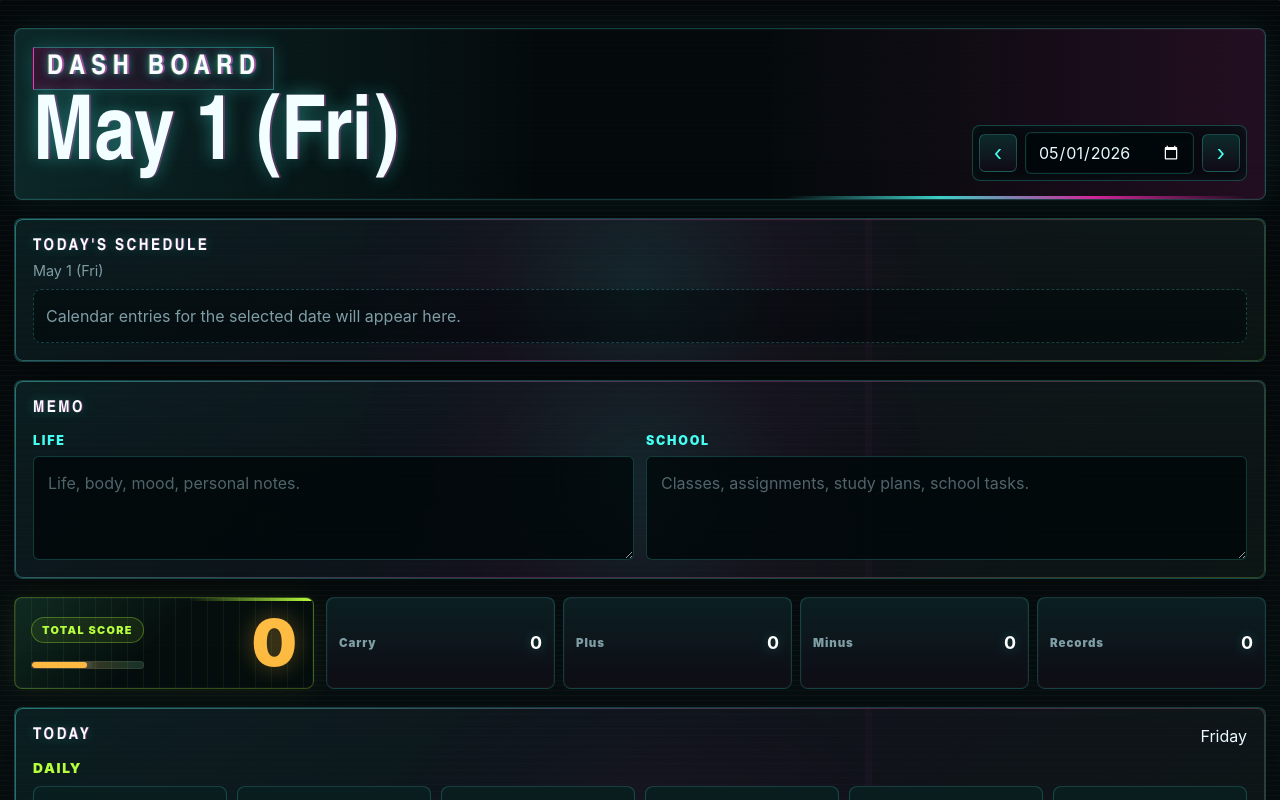
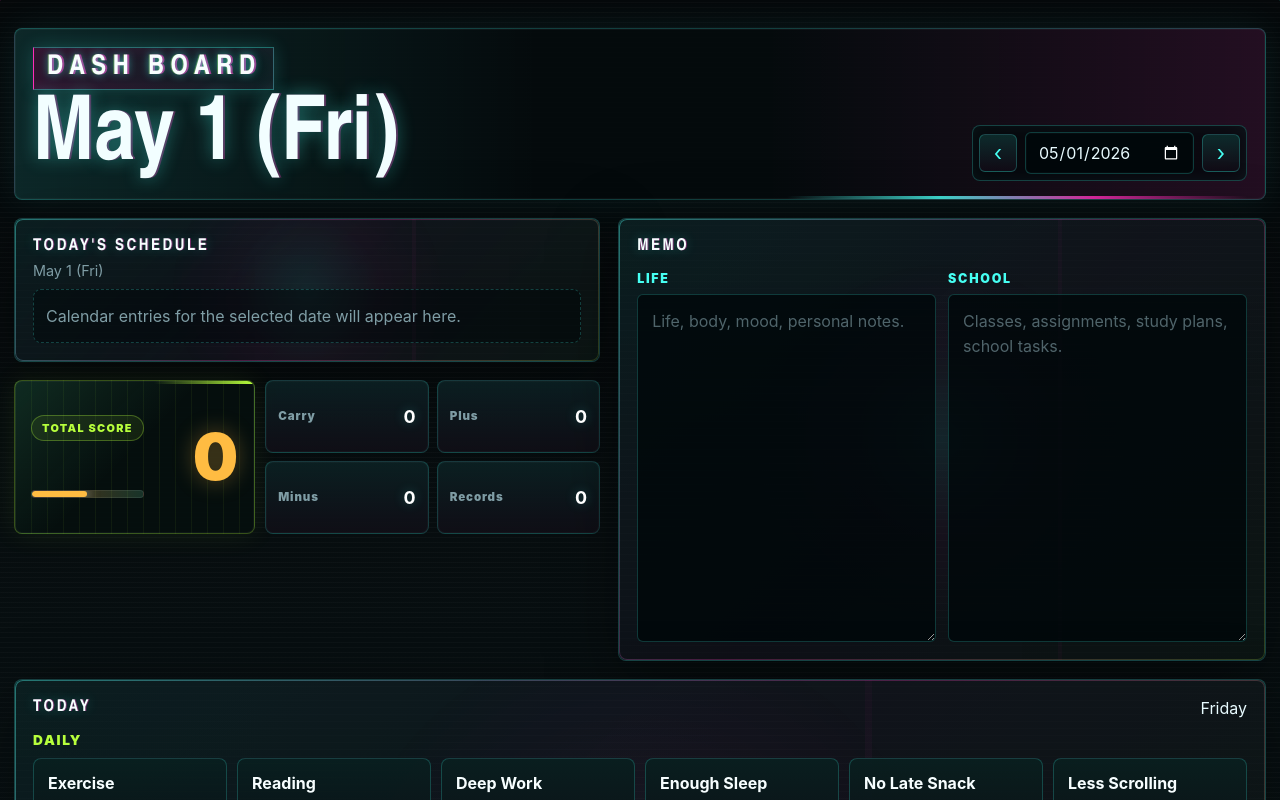
Before and after one commit to Link-Code-ASH/dash-board, a React (Vite) app: page / in a window 1280 px wide. Shown: the top 800 px of the page. Built offline with nearby package versions, Linux system fonts and the light colour scheme.

Commit message:
Refine top layout and dashboard controls

```diff
--- a/src/App.jsx
+++ b/src/App.jsx
@@ -712,9 +712,17 @@ function App() {
     "main",
     { className: "app-shell" },
     h(Topbar, { selectedDate, setSelectedDate, shiftDate }),
-    h(SchedulePanel, { calendar: data.calendar, selectedDate }),
-    h(MemoPanel, { memo, updateMemo }),
-    h(ScorePanel, { entryCount: entries.length, scoreInfo }),
+    h(
+      "div",
+      { className: "daily-workspace" },
+      h(
+        "div",
+        { className: "daily-left-rail" },
+        h(SchedulePanel, { calendar: data.calendar, selectedDate }),
+        h(ScorePanel, { entryCount: entries.length, scoreInfo }),
+      ),
+      h(MemoPanel, { memo, updateMemo }),
+    ),
     h(TodayPlanPanel, {
       categories: data.categories,
       entries,
--- a/src/styles.css
+++ b/src/styles.css
@@ -304,12 +304,13 @@ input[type="date"] {
 
 .score-panel {
   display: grid;
-  grid-template-columns: minmax(220px, 300px) minmax(0, 1fr);
-  gap: 12px;
+  grid-template-columns: minmax(160px, 0.72fr) minmax(0, 1fr);
+  gap: 10px;
+  align-items: stretch;
 }
 
 .score-meter {
-  min-height: 92px;
+  min-height: 154px;
   display: grid;
   grid-template-columns: auto minmax(80px, 1fr);
   align-items: center;
@@ -424,13 +425,13 @@ input[type="date"] {
 
 .score-details {
   display: grid;
-  grid-template-columns: repeat(4, minmax(0, 1fr));
+  grid-template-columns: repeat(2, minmax(0, 1fr));
   align-items: stretch;
   gap: 8px;
 }
 
 .score-details > div {
-  min-height: 58px;
+  min-height: 73px;
   display: flex;
   justify-content: space-between;
   align-items: center;
@@ -600,6 +601,38 @@ input[type="date"] {
   padding: 18px;
 }
 
+.daily-workspace {
+  display: grid;
+  grid-template-columns: minmax(0, 0.95fr) minmax(360px, 1.05fr);
+  gap: 18px;
+  align-items: stretch;
+  margin-bottom: 18px;
+}
+
+.daily-left-rail {
+  display: grid;
+  gap: 18px;
+  align-content: start;
+}
+
+.daily-workspace .schedule-panel,
+.daily-workspace .score-panel,
+.daily-workspace .memo-panel {
+  margin-bottom: 0;
+}
+
+.daily-workspace .memo-panel {
+  min-height: 100%;
+}
+
+.daily-workspace .memo-grid {
+  grid-template-columns: repeat(2, minmax(0, 1fr));
+}
+
+.daily-workspace .memo-panel textarea {
+  min-height: 348px;
+}
+
 .memo-grid {
   display: grid;
   grid-template-columns: repeat(2, minmax(0, 1fr));
@@ -644,7 +677,7 @@ input::placeholder {
 
 .schedule-content {
   display: grid;
-  grid-template-columns: repeat(3, minmax(0, 1fr));
+  grid-template-columns: repeat(2, minmax(0, 1fr));
   gap: 8px;
 }
 
@@ -1795,6 +1828,7 @@ input::placeholder {
 @media (max-width: 940px) {
   .topbar,
   .score-panel,
+  .daily-workspace,
   .today-plan-grid {
     grid-template-columns: 1fr;
   }
@@ -1857,7 +1891,10 @@ input::placeholder {
     min-height: 92px;
   }
 
-  .score-details,
+  .score-panel .score-details {
+    grid-template-columns: repeat(2, minmax(0, 1fr));
+  }
+
   .memo-grid,
   .preset-grid,
   .schedule-content,
```
